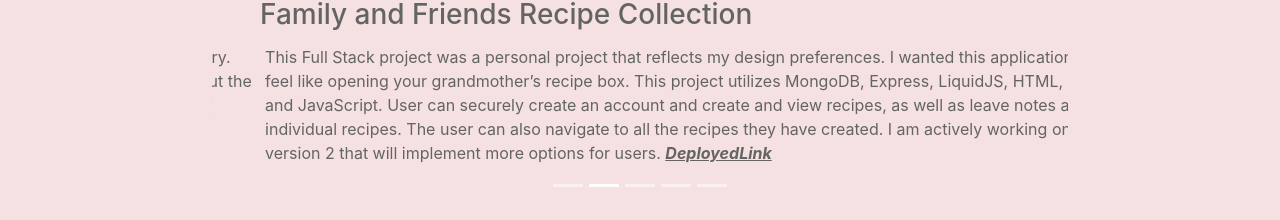
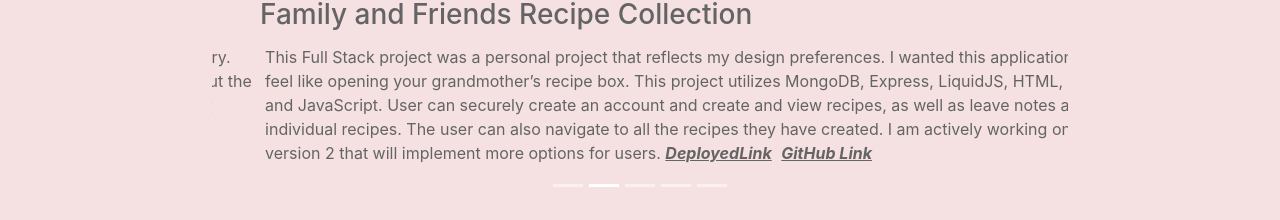
Before and after one commit to melsil11/portfolio, a React (Create React App) app: page /projects in a window 1280 px wide. Shown: the part 716-936 px from the top of the page. Built offline with nearby package versions, Linux system fonts and the light colour scheme.

Commit message:
added github links

```diff
--- a/src/components/Projects.js
+++ b/src/components/Projects.js
@@ -39,7 +39,8 @@ const Projects = () => {
                         />
                     </a>
                     <h3>Family and Friends Recipe Collection</h3>
-                    <p className ='projects-descriptions'>This Full Stack project was a personal project that reflects my design preferences. I wanted this application to feel like opening your grandmother’s recipe box. This project utilizes MongoDB, Express, LiquidJS, HTML, CSS, and JavaScript. User can securely create an account and create and view recipes, as well as leave notes about individual recipes. The user can also navigate to all the recipes they have created. I am actively working on a version 2 that will implement more options for users. <a href='https://family-friends-recipe-collection.fly.dev' rel="noreferrer"target='_blank'className='deployed'>DeployedLink</a></p>
+                    <p className ='projects-descriptions'>This Full Stack project was a personal project that reflects my design preferences. I wanted this application to feel like opening your grandmother’s recipe box. This project utilizes MongoDB, Express, LiquidJS, HTML, CSS, and JavaScript. User can securely create an account and create and view recipes, as well as leave notes about individual recipes. The user can also navigate to all the recipes they have created. I am actively working on a version 2 that will implement more options for users. <a href='https://family-friends-recipe-collection.fly.dev' rel="noreferrer"target='_blank'className='deployed'>DeployedLink</a> <span class='span'></span>
+                        <a href='https://github.com/melsil11/Family-and-Friends-Recipe-Tracker' target='_blank'rel="noreferrer"className='deployed'>GitHub Link</a></p>
                 </Carousel.Item>
                 <Carousel.Item>
                     <a href='https://pie-application.fly.dev' target='_blank'rel="noreferrer">
@@ -50,7 +51,8 @@ const Projects = () => {
                         />
                     </a>
                      <h3>Pie API</h3>
-                    <p className ='projects-descriptions'>This single resource API utilizes MongoDB, Express and LiquidJS, HTML, CSS, and JavaScript. It has full CRUD abilities and an easy-to-follow user experience. It allows users to sign up securely and view and create pies. It utilizes models and subdocuments. This was a steppingstone project that would enable me to make more dynamic projects in the future. <a href='https://pie-application.fly.dev' target='_blank'rel="noreferrer"className='deployed'>DeployedLink</a></p>
+                    <p className ='projects-descriptions'>This single resource API utilizes MongoDB, Express and LiquidJS, HTML, CSS, and JavaScript. It has full CRUD abilities and an easy-to-follow user experience. It allows users to sign up securely and view and create pies. It utilizes models and subdocuments. This was a steppingstone project that would enable me to make more dynamic projects in the future. <a href='https://pie-application.fly.dev' target='_blank'rel="noreferrer"className='deployed'>DeployedLink</a><span class='span'></span>
+                        <a href='https://github.com/melsil11/Single-Resource-API-Pies' target='_blank'rel="noreferrer"className='deployed'>GitHub Link</a> </p>
                 </Carousel.Item>
                 <Carousel.Item>
                     <a href='https://melsil11.github.io/Find-the-Puppy' target='_blank'rel="noreferrer">
@@ -61,7 +63,8 @@ const Projects = () => {
                         />
                     </a>
                     <h3>Find the Puppy!</h3>
-                    <p className ='projects-descriptions'>This front-end project was built using HTML, CSS, and vanilla JavaScript. It was my first attempt at building something after the first two weeks of my program. Since I come from an education background, I wanted to make a simple matching game. The code randomizes the order of the cards and allows the user to play against a computer. The code is simple, clean, and dry. <a href='https://melsil11.github.io/Find-the-Puppy' rel="noreferrer"target='_blank'className='deployed'>DeployedLink</a></p>
+                    <p className ='projects-descriptions'>This front-end project was built using HTML, CSS, and vanilla JavaScript. It was my first attempt at building something after the first two weeks of my program. Since I come from an education background, I wanted to make a simple matching game. The code randomizes the order of the cards and allows the user to play against a computer. The code is simple, clean, and dry. <a href='https://melsil11.github.io/Find-the-Puppy' rel="noreferrer"target='_blank'className='deployed'>DeployedLink</a> <span class='span'></span>
+                        <a href='https://github.com/melsil11/Find-the-Puppy' target='_blank'rel="noreferrer"className='deployed'>GitHub Link</a></p>
                 </Carousel.Item>
                 {/* need to deploy and add href */}
                 <Carousel.Item>
@@ -73,7 +76,8 @@ const Projects = () => {
                     />
                     </a>
                     <h3> Stranger Things Fan Page</h3>
-                    <p className ='projects-descriptions'>This HTML, CSS, and JavaScript fan page utilizes basic componets of each language. It has DOM manipulation as well and clean code.<a href='https://melsil11.github.io/Stranger-Things' rel="noreferrer"target='_blank'className='deployed'>DeployedLink</a></p>
+                    <p className ='projects-descriptions'>This HTML, CSS, and JavaScript fan page utilizes basic componets of each language. It has DOM manipulation as well and clean code.<a href='https://melsil11.github.io/Stranger-Things' rel="noreferrer"target='_blank'className='deployed'>DeployedLink</a>  <span class='span'></span>
+                        <a href='https://github.com/melsil11/Stranger-Things' target='_blank'rel="noreferrer"className='deployed'>GitHub Link</a></p>
                 </Carousel.Item>
             </Carousel>
             </section>
```
